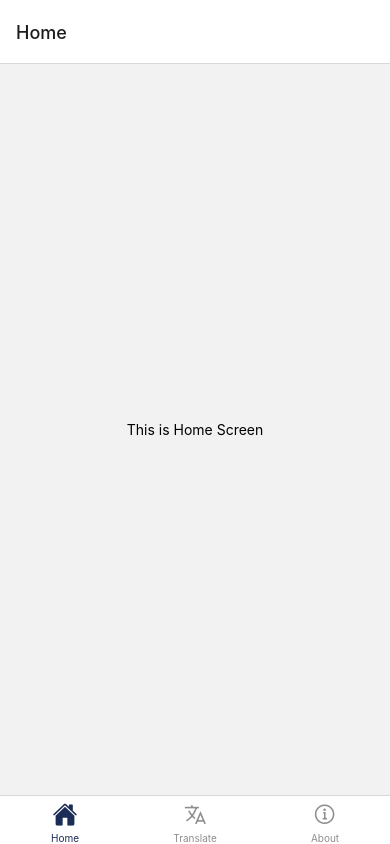
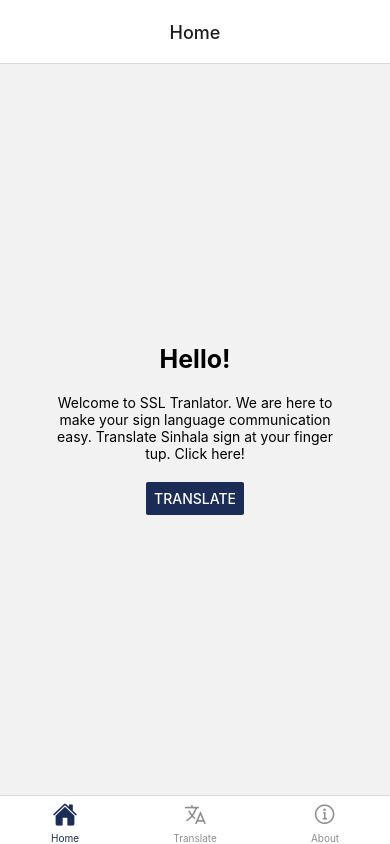
Before and after one commit to pasanMadushan/sslt-app, a React Native app: screen / in a window 390 px wide. Built offline with nearby package versions, Linux system fonts and the light colour scheme.

Commit message:
home screen

```diff
--- a/navigation/MainContainer.js
+++ b/navigation/MainContainer.js
@@ -41,12 +41,11 @@ export default function MainContainer(){
                     activeTintColor:'#1B2C56',
                     style: { padding: 10, height: 80}
                 }}
-
                 >
 
-                <Tab.Screen name={homeName} component= { HomeScreen } />
-                <Tab.Screen name={translateName} component= { TranslateScreen } />
-                <Tab.Screen name={aboutName} component= { AboutScreen } />
+                <Tab.Screen name={homeName} component= { HomeScreen } options={ {title : "Home" , headerTitleAlign:'center' } }/>
+                <Tab.Screen name={translateName} component= { TranslateScreen } options={{ headerTitleAlign:'center' }} />
+                <Tab.Screen name={aboutName} component= { AboutScreen } options={{ headerTitleAlign:'center' }} />
 
             </Tab.Navigator>
         </NavigationContainer>
--- a/navigation/screens/AboutScreen.js
+++ b/navigation/screens/AboutScreen.js
@@ -5,8 +5,9 @@ import {View, Text, StyleSheet} from 'react-native';
 export default function AboutScreen({navigation}){
     return(
         <View style={styles.container}>
+
             <Text>
-                This is About Screen
+
             </Text>
         </View>
     );
--- a/navigation/screens/HomeScreen.js
+++ b/navigation/screens/HomeScreen.js
@@ -1,13 +1,24 @@
 import React from 'react';
-import {View, Text, StyleSheet} from 'react-native';
+import {View, Text, StyleSheet, Button} from 'react-native';
 
 
 export default function HomeScreen({navigation}){
     return(
         <View style={styles.container}>
-            <Text>
-                This is Home Screen
+            <Text style= {styles.titleText} >
+                Hello!
             </Text>
+            <View style={{height:20}}></View>
+            <Text style = {styles.bodyText}>
+                Welcome to SSL Tranlator. We are here to make your sign language communication easy.
+                Translate Sinhala sign at your finger tup. Click here!
+            </Text>
+            <View style={{height:20}}></View>
+            <Button
+                title="Translate"
+                color = "#1B2C56"
+                onPress={() => navigation.navigate('Translate')}
+            />
         </View>
     );
 }
@@ -16,6 +27,14 @@ const styles = StyleSheet.create({
     container:{
        flex:1,
        alignItems:'center',
-       justifyContent:'center'
+       justifyContent:'center',
+       padding : 45,
+    },
+    bodyText:{
+        textAlign:'center'
+    },
+    titleText:{
+        fontWeight:'bold',
+        fontSize:25
     }
    })
```
